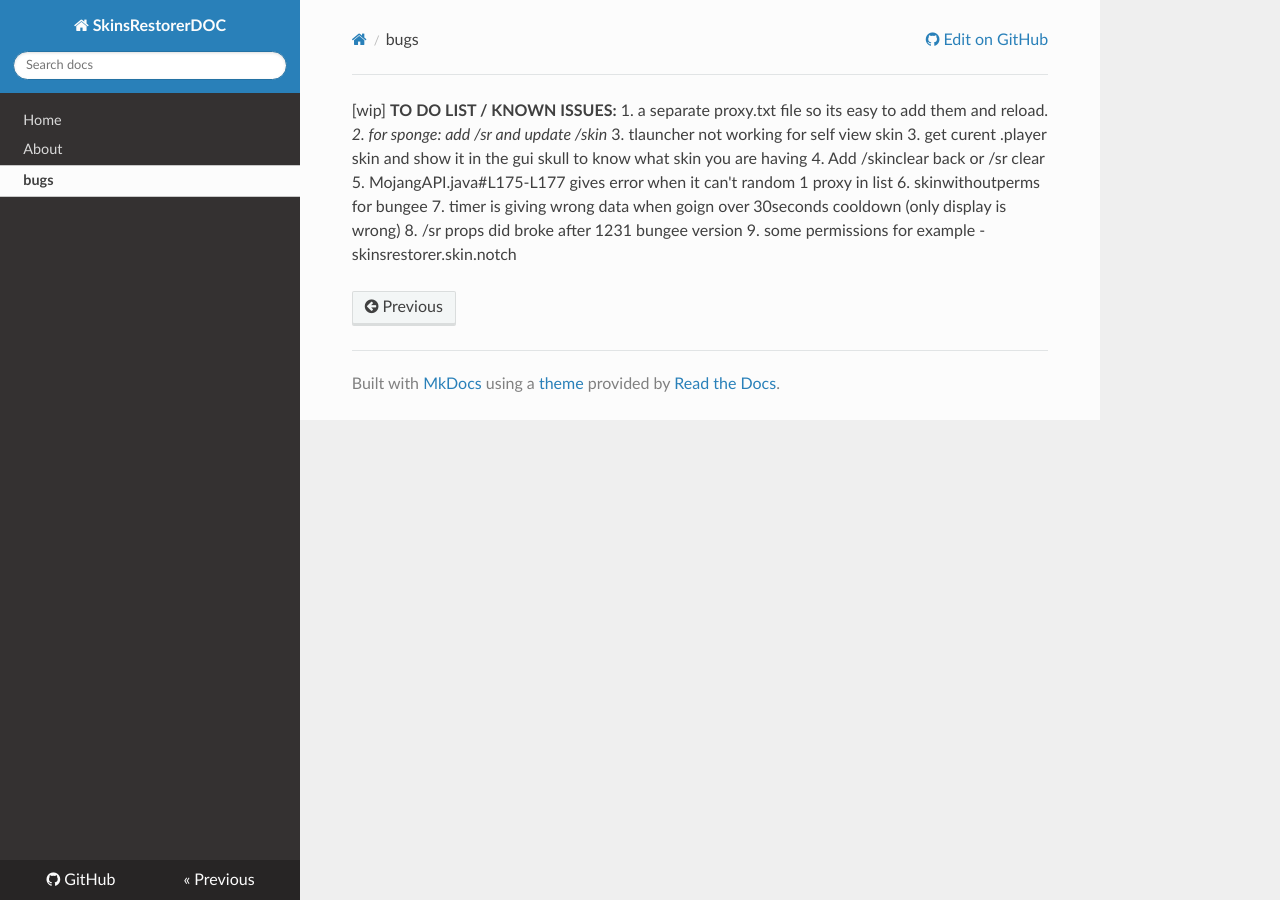
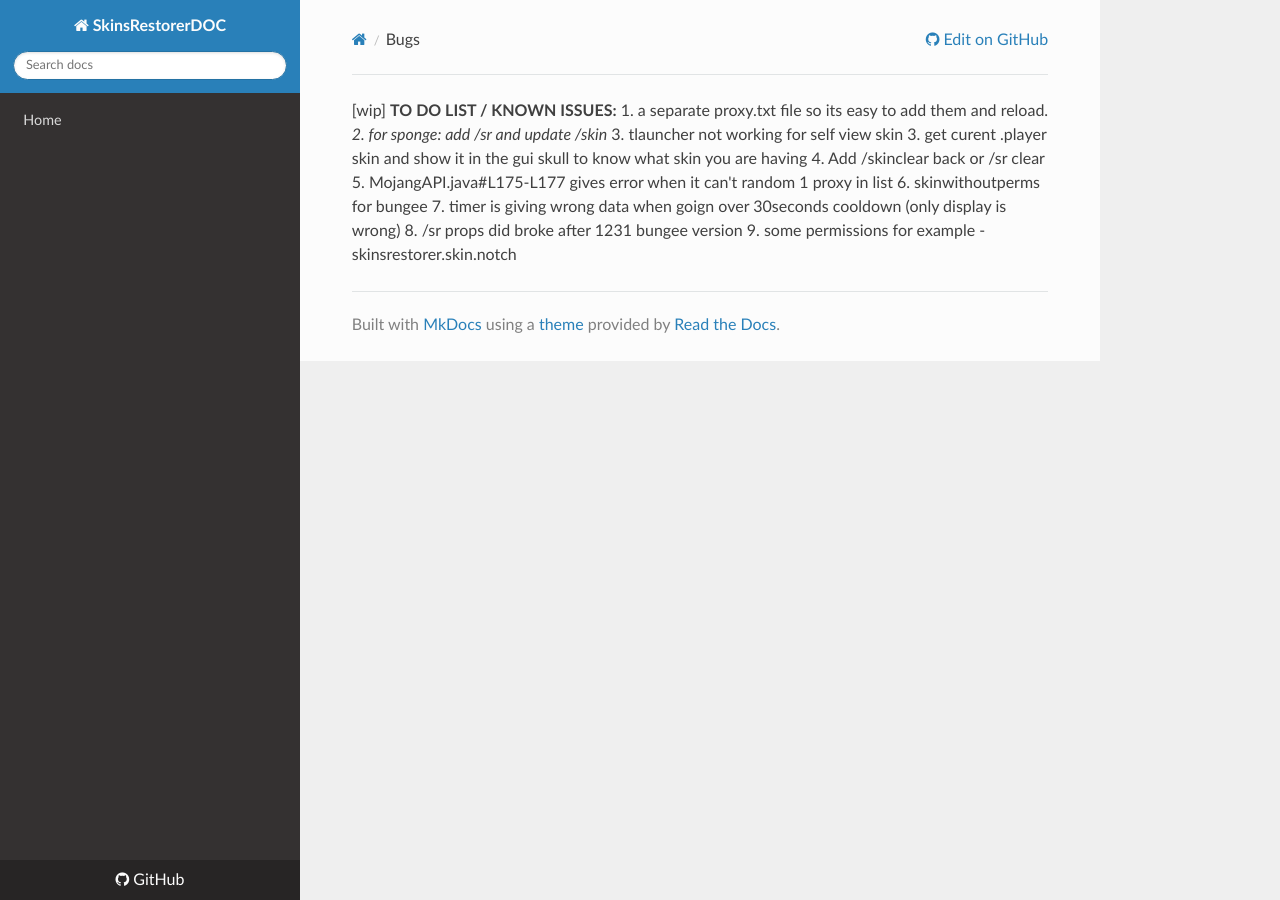
Before and after one commit to xknat/SkinsRestorerDOC, an MkDocs documentation site: the page built from docs/bugs.md, in a window 1280 px wide. Built offline with MkDocs 1.6.1, drawn with Linux system fonts in a browser that asks for light colours; nearby versions of some CDN libraries; old or Windows-style settings are respelled for this version of MkDocs.

Commit message:
Update mkdocs.yml

```diff
--- a/mkdocs.yml
+++ b/mkdocs.yml
@@ -2,7 +2,5 @@ site_name: SkinsRestorerDOC
 repo_url: https://github.com/xknat/SkinsRestorerDOC
 pages:
 - Home: index.md
-- About: about.md
-- bugs: bugs.md
 
 theme: readthedocs
```
